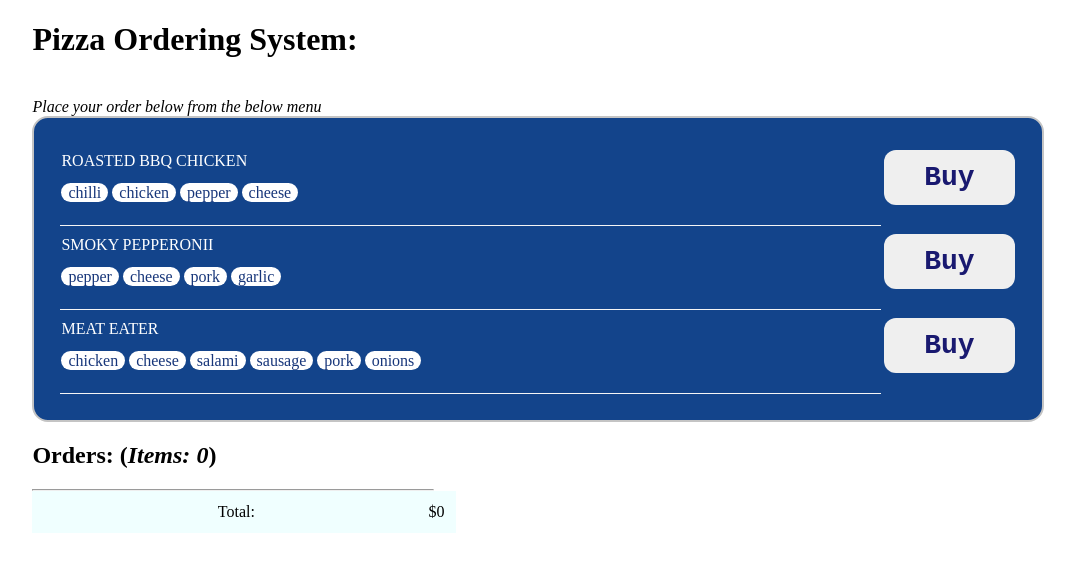
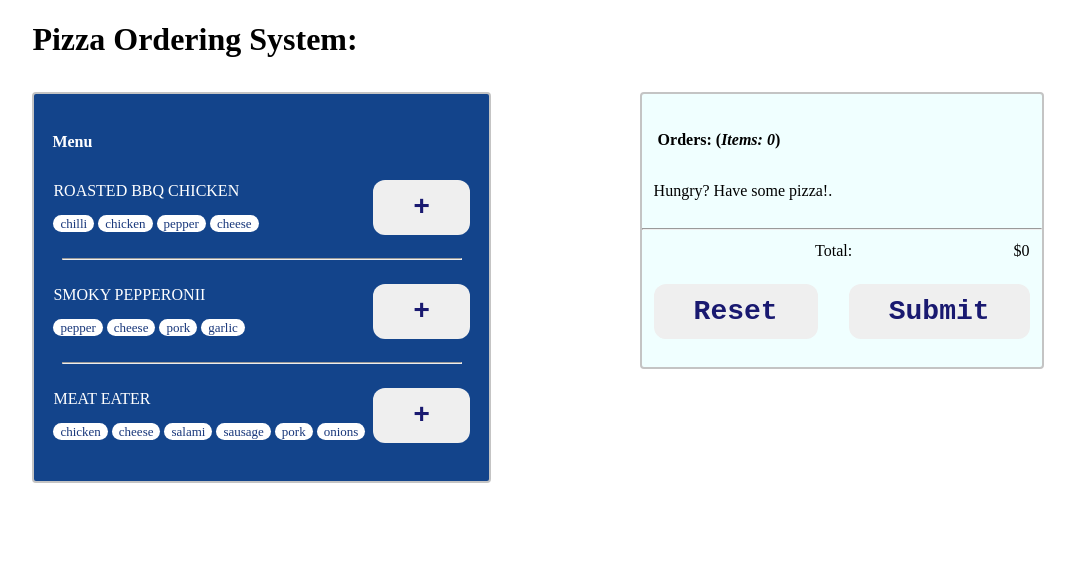
Before and after one commit to NevetsKuro/Turbo-Template, a Next.js app in the folder apps/web/: page / in a window 1280 px wide. Shown: the top 572 px of the page, without its empty margins (102-1177 px from the left). Built offline with nearby package versions, Linux system fonts and the light colour scheme.

Commit message:
fix: orders css

```diff
--- a/apps/web/pages/index.css
+++ b/apps/web/pages/index.css
@@ -1,22 +1,35 @@
+*{
+  box-sizing: border-box;
+}
 .container{
   width: 80%;
   margin: auto;
 }
+.system-container{
+  width: 100%;
+  display: flex;
+  flex-direction: row;
+  justify-content: space-between;
+  align-items: start;
+}
+.orders-table{
+  margin: 12px 0;
+  padding: 16px 0;
+  border: 2px solid #c4c4c4;
+  background-color: azure;
+  border-radius: 4px;
+}
 .menu-table{
-  width: 100%;
-  margin: auto;
+  margin: 12px 0;
   border: 2px solid #c4c4c4;
   background: #13448b;
   color: white;
-  padding: 24px;
-  border-radius: 16px;
+  padding: 16px;
+  border-radius: 4px;
 }
 .menu-table > tbody > tr > td {
   line-height: 2;
   padding-bottom: 16px;
-}
-.menu-table > tbody > tr > td:nth-child(1) {
-  border-bottom: 1px solid whitesmoke;
 }
 .menu-table > tbody > tr > td:nth-child(2) {
   width: 0px;
@@ -29,6 +42,7 @@
   padding: 1px 7px;
   background: white;
   color: #17367a;
+  font-size: 13px;
 }
 
 
--- a/apps/web/pages/index.tsx
+++ b/apps/web/pages/index.tsx
@@ -17,14 +17,7 @@ export default function Web() {
     },
     {
       name: 'MEAT EATER',
-      ingredients: [
-        'chicken',
-        'cheese',
-        'salami',
-        'sausage',
-        'pork',
-        'onions',
-      ],
+      ingredients: ['chicken', 'cheese', 'salami', 'sausage', 'pork', 'onions'],
       price: '400',
     },
   ];
@@ -58,15 +51,23 @@ export default function Web() {
     });
     return totalCost;
   };
+  const resetOrder = () => {
+    setOrders([]);
+  };
+  const submitOrder = () => {
+    alert('Order placed!!');
+  };
   return (
     <div className='container'>
       <h1>Pizza Ordering System:</h1>
-      <br />
-      <em>Place your order below from the below menu</em>
+
+      <div className='system-container'>
         <table className='menu-table'>
+          <h4>Menu</h4>
           <tbody>
             {menu.map((pizza, index) => {
               return (
+                <>
                   <tr key={index}>
                     <td>
                       {pizza.name}
@@ -79,32 +80,37 @@ export default function Web() {
                     </td>
                     <td>
                       <Button
-                    title={'Buy'}
+                        title={'+'}
                         callbackFn={() => buyPizza(orders, pizza)}
                       />
                     </td>
                   </tr>
+                  {menu.length - 1 != index && (
+                    <tr>
+                      <td colSpan={2}>
+                        <Divider color='white' bgColor='azure' />
+                      </td>
+                    </tr>
+                  )}
+                </>
               );
             })}
           </tbody>
         </table>
-      <div>
-        <h2>
-          Orders: (<i>Items: {count || 0}</i>)
-        </h2>
+        <div className='orders-table'>
+          <h4>
+            &nbsp;&nbsp;&nbsp;&nbsp;Orders: (<i>Items: {count || 0}</i>)
+          </h4>
           <div className='orders'>
-          {orders.length > 0 &&
+            {orders.length > 0 ?
               orders.map((order, index) => (
                 <div key={index} className='display-orders'>
-                <div style={{width:'60%'}}>
-                  {order.name}
-                </div>
-                <div>
-                  {order.quantity} Qty.
-                </div>
+                  <div style={{ width: '60%' }}>{order.name}</div>
+                  <div>{order.quantity} Qty.</div>
                   <div>${order.price}</div>
                 </div>
-            ))}
+              )):
+              <p className='display-orders'>Hungry? Have some pizza!.</p>}
             <Divider color='white' bgColor='azure' />
             <div className='display-orders'>
               <br />
@@ -112,6 +118,11 @@ export default function Web() {
               <div>${getTotal(orders)}</div>
             </div>
           </div>
+          <div className='display-orders'>
+            <Button title='Reset' callbackFn={() => resetOrder()} />
+            <Button title='Submit' callbackFn={() => submitOrder()} />
+          </div>
+        </div>
       </div>
     </div>
   );
```
Lines whose indentation alone changed are shown as unchanged.
